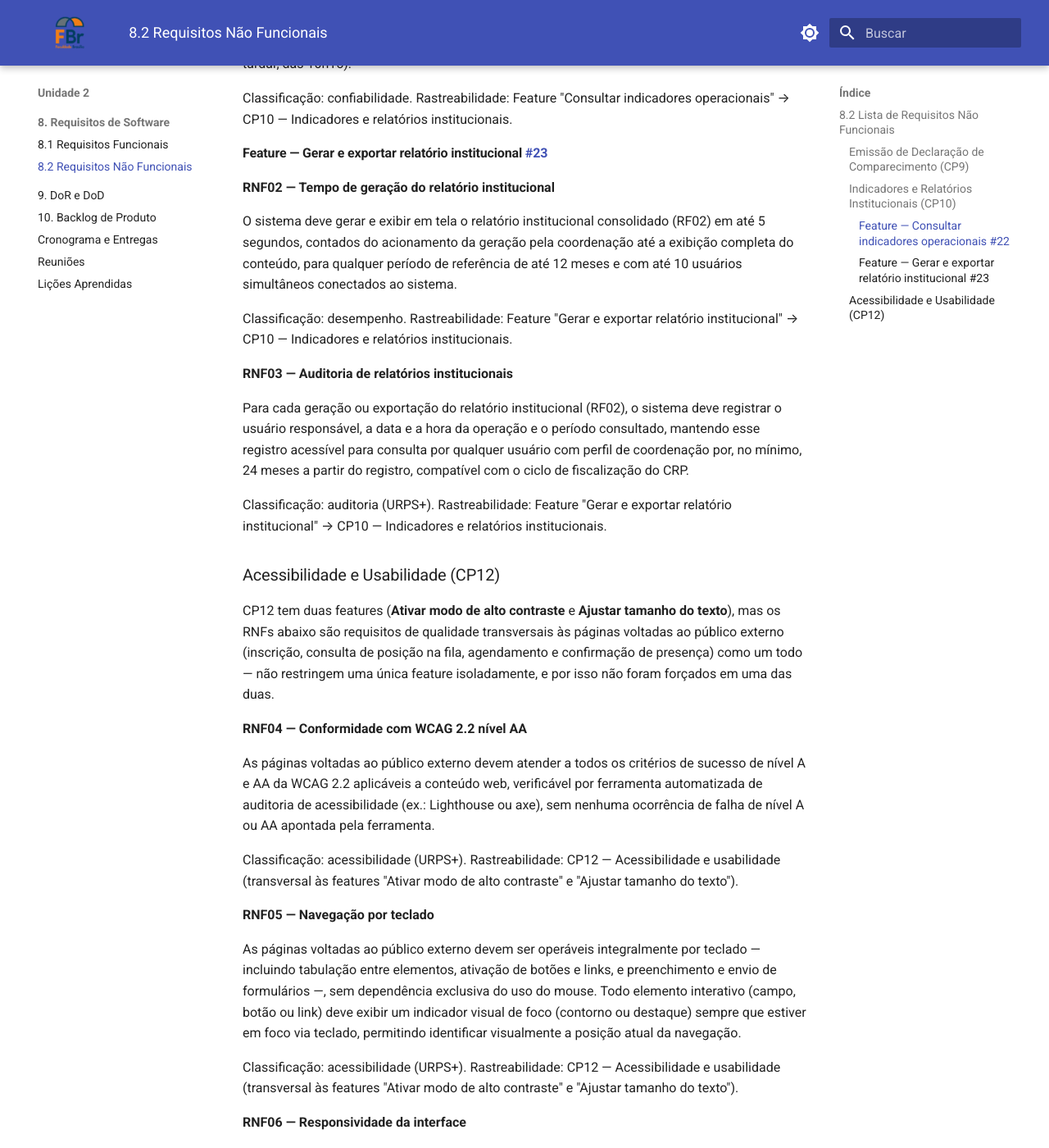
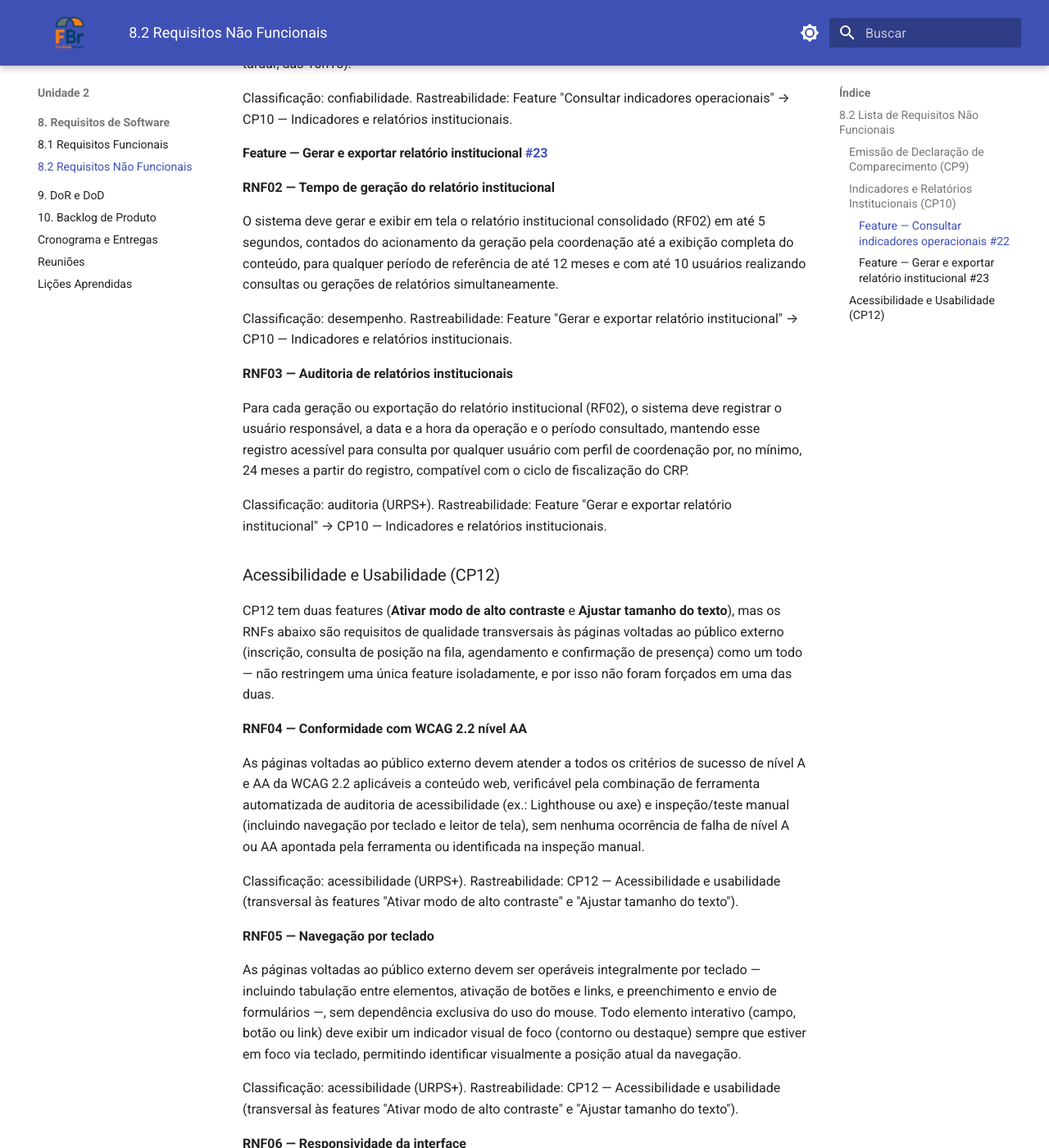
Before and after one commit to mdsreq-fga-unb/REQ-2026.2-T02-ClinicaEscolaFBr, an MkDocs documentation site: the page built from docs/unidade-2/requisitos/nao-funcionais.md, in a window 1280 px wide and 1400 px high, scrolled down 3415 px. Shown: the whole window at 82% size. Built offline with MkDocs 1.6.1 and Material for MkDocs 9.7.7, drawn with Linux system fonts in a browser that asks for light colours; some of the changed text lies outside the part shown.

Commit message:
docs: atualiza requisitos funcionais e não funcionais para melhorar acessibilidade e usabilidade

```diff
--- a/docs/unidade-2/requisitos/nao-funcionais.md
+++ b/docs/unidade-2/requisitos/nao-funcionais.md
@@ -102,7 +102,7 @@ Rastreabilidade: Feature "Consultar indicadores operacionais" → CP10 — Indic
 
 **RNF02 — Tempo de geração do relatório institucional**
 
-O sistema deve gerar e exibir em tela o relatório institucional consolidado (RF02) em até 5 segundos, contados do acionamento da geração pela coordenação até a exibição completa do conteúdo, para qualquer período de referência de até 12 meses e com até 10 usuários simultâneos conectados ao sistema.
+O sistema deve gerar e exibir em tela o relatório institucional consolidado (RF02) em até 5 segundos, contados do acionamento da geração pela coordenação até a exibição completa do conteúdo, para qualquer período de referência de até 12 meses e com até 10 usuários realizando consultas ou gerações de relatórios simultaneamente.
 
 Classificação: desempenho.
 Rastreabilidade: Feature "Gerar e exportar relatório institucional" → CP10 — Indicadores e relatórios institucionais.
@@ -120,7 +120,7 @@ CP12 tem duas features (**Ativar modo de alto contraste** e **Ajustar tamanho do
 
 **RNF04 — Conformidade com WCAG 2.2 nível AA**
 
-As páginas voltadas ao público externo devem atender a todos os critérios de sucesso de nível A e AA da WCAG 2.2 aplicáveis a conteúdo web, verificável por ferramenta automatizada de auditoria de acessibilidade (ex.: Lighthouse ou axe), sem nenhuma ocorrência de falha de nível A ou AA apontada pela ferramenta.
+As páginas voltadas ao público externo devem atender a todos os critérios de sucesso de nível A e AA da WCAG 2.2 aplicáveis a conteúdo web, verificável pela combinação de ferramenta automatizada de auditoria de acessibilidade (ex.: Lighthouse ou axe) e inspeção/teste manual (incluindo navegação por teclado e leitor de tela), sem nenhuma ocorrência de falha de nível A ou AA apontada pela ferramenta ou identificada na inspeção manual.
 
 Classificação: acessibilidade (URPS+).
 Rastreabilidade: CP12 — Acessibilidade e usabilidade (transversal às features "Ativar modo de alto contraste" e "Ajustar tamanho do texto").
```
Also changed, not shown: other parts of docs/unidade-2/requisitos/nao-funcionais.md (+1 -1 lines), docs/unidade-2/requisitos/funcionais.md (+1 -1 lines).
